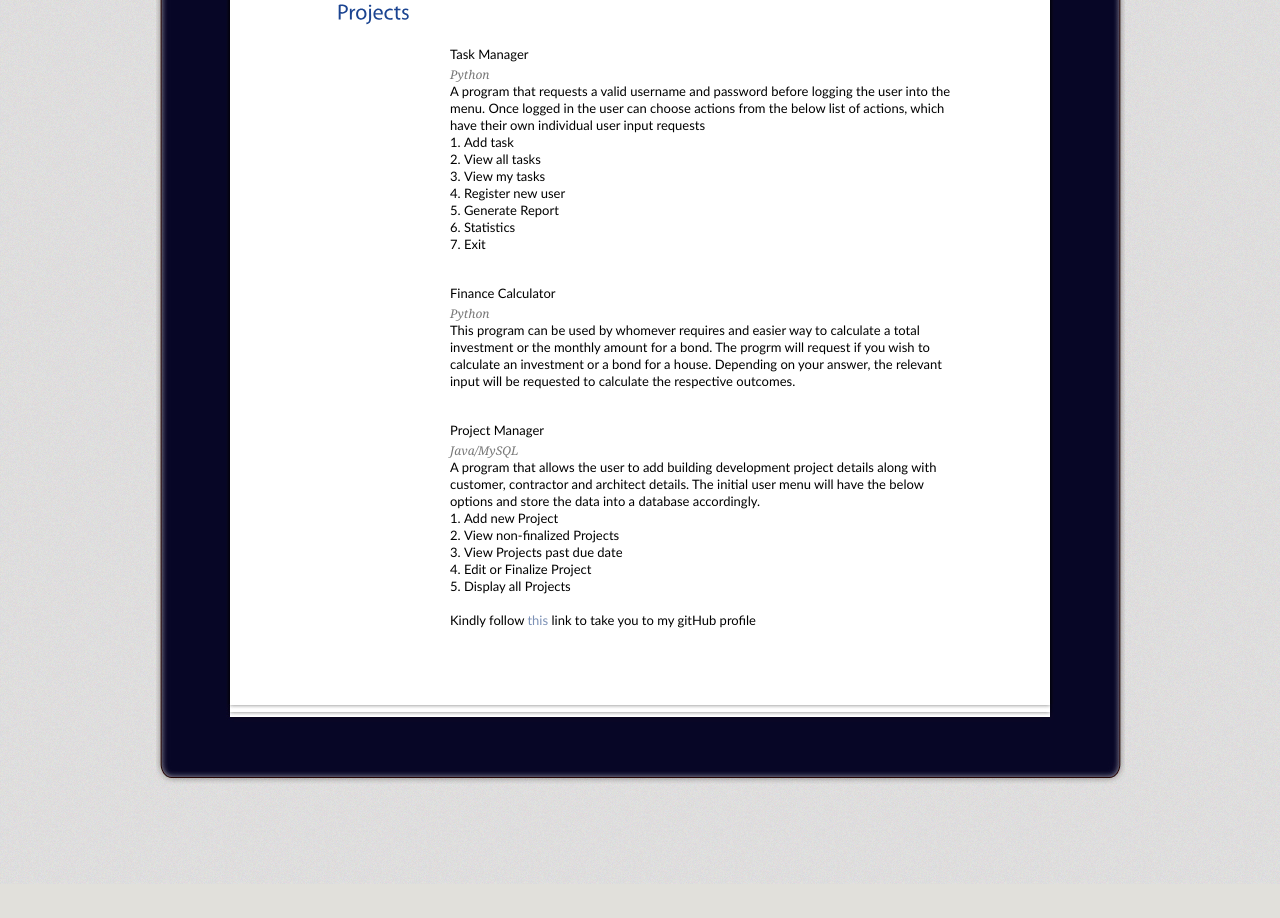
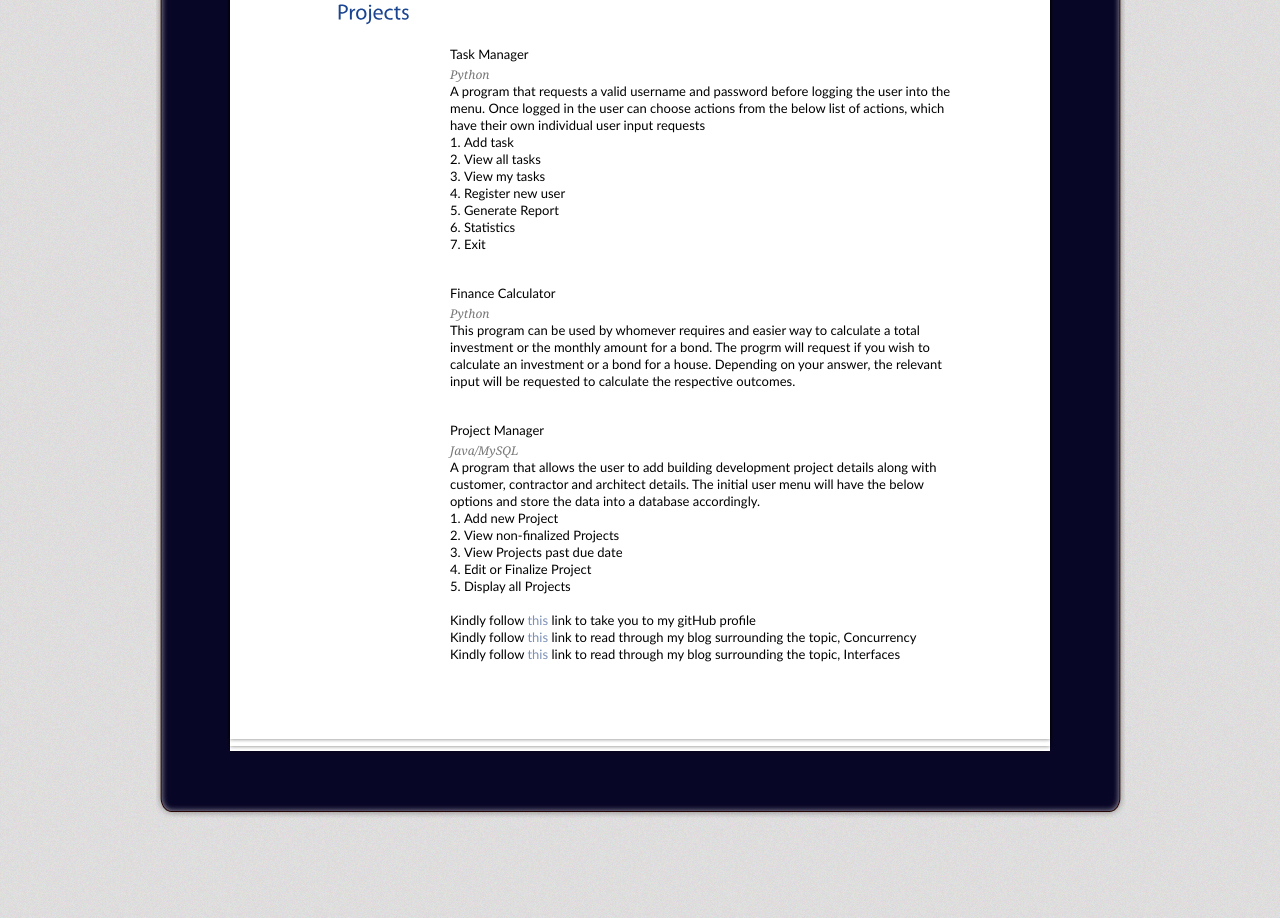
Before and after one commit to FrancoisRandall/Francois_Randall_Resume, a plain HTML site: page index.html in a window 1280 px wide. Shown: the part 2211-3129 px from the top of the page. Before the commit the page ends 3095 px from the top, so only its background shows below. Drawn offline with Linux system fonts and the light colour scheme.

Commit message:
Added additional links to my blogs concurrency and interfaces

```diff
--- a/index.html
+++ b/index.html
@@ -220,7 +220,9 @@
           </div>
           <br>
         <p>Kindly follow <a target = "_blank" href = "https://github.com/FrancoisRandall">this</a> link to take you to my gitHub profile</p>
-        </div>
+	<p>Kindly follow <a target = "_blank" href = "https://www.blogger.com/blog/post/edit/preview/7910651251838251398/2109677060170226005">this</a> link to read through my blog surrounding the topic, Concurrency</p>
+       	<p>Kindly follow <a target = "_blank" href = "https://www.blogger.com/blog/post/edit/preview/7910651251838251398/7567963075722961687">this</a> link to read through my blog surrounding the topic, Interfaces</p>
+	      </div>
         <!-- Begin 5th Row -->
       </div>
       <div class="clear"></div>
```
